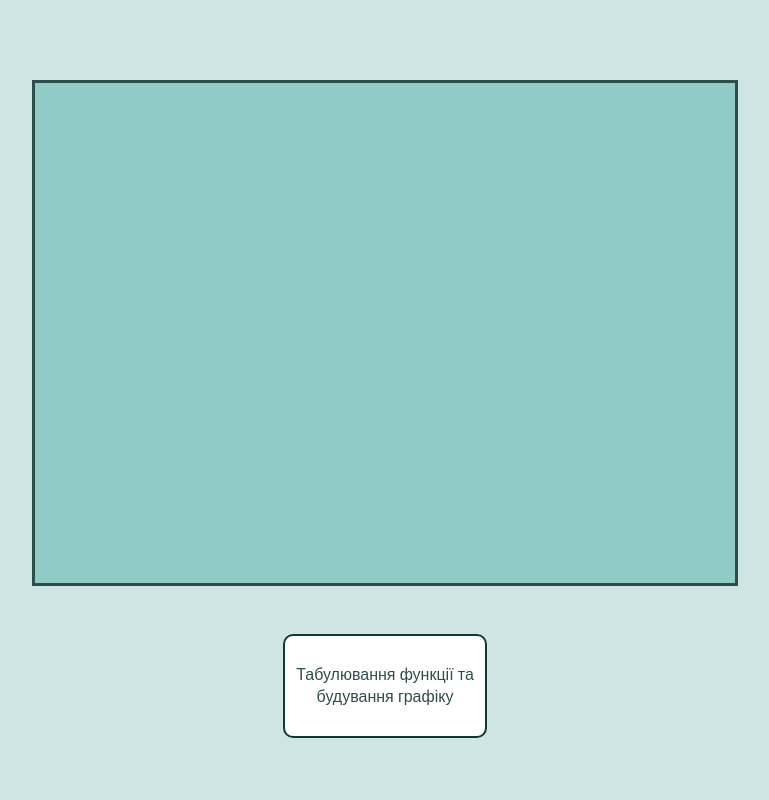
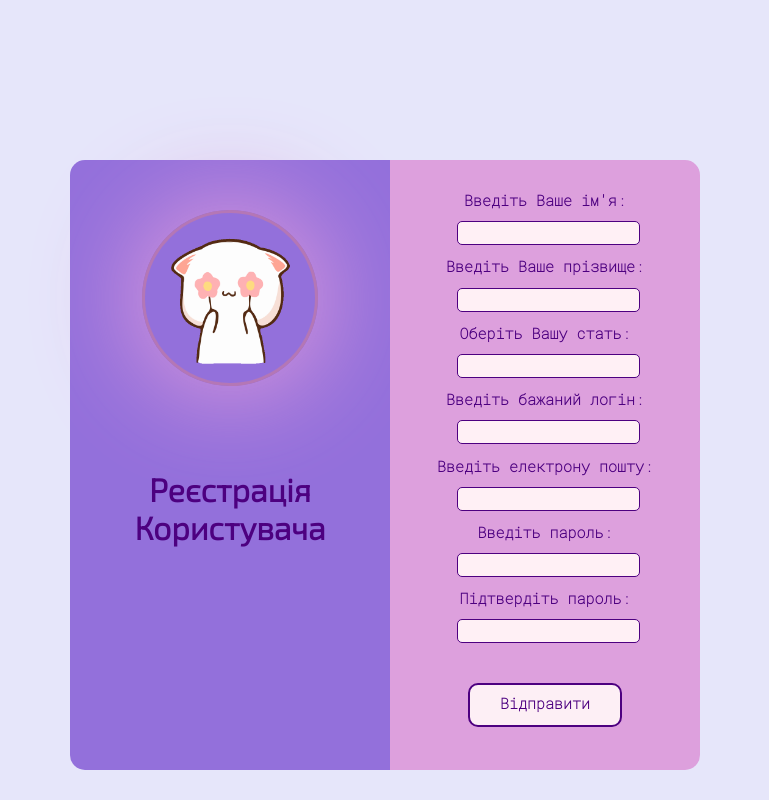
Before and after one commit to Oleg-Mukha/oleg.github.io, a plain HTML site: page index.html in a window 1280 px wide. Shown: the whole page, without its empty margins (255-1024 px from the left). Drawn offline with nearby package versions, Linux system fonts and the light colour scheme.

Commit message:
Add files via upload

```diff
--- a/index.html
+++ b/index.html
@@ -4,10 +4,35 @@
 		<link rel="stylesheet" href="style.css">
 		<link rel="shortcut icon" href="img/icon.ico">
 		<script src="script.js"></script>
-		<title>Лабораторна робота №3</title>
+		<title>Лабораторна робота №2</title>
 	</head>
 	<body>
-		<canvas id="canvas" width="700" height="500"></canvas>
-			<div class = "button" onClick="tabAndBuildFunc();">Табулювання функції та будування графіку</div>
+		<div id= "formLeft" class ="formLeft">
+			<div class="profile">
+				<img class ="user" id="image" src="img/cat.gif" alt="user"/>
+				<div class="nameReg" id="caption">Реєстрація Користувача</div>
+			</div>
+		</div>
+		<form id="formRight">
+			<div class="caption">Введіть Ваше ім'я:</div>
+			<input class="input" type="text"/>
+			<div class="caption v2">Введіть Ваше прізвище:</div>
+			<input class="input" type="text"/>
+			<div class="caption v2">Оберіть Вашу стать:</div>
+			<input class="input" list="sex"/>
+				<datalist id="sex">
+					<option>Чоловіча</option>
+					<option>Жіноча</option>
+				</datalist>
+			<div class="caption v2">Введіть бажаний логін:</div>
+			<input id="login" class="input" type="text"/>
+			<div class="caption v2">Введіть електрону пошту:</div>
+			<input class="input" type="text"/>
+			<div class="caption v2">Введіть пароль:</div>
+			<input id="password" class="input" type="text"/>
+			<div class="caption v2">Підтвердіть пароль:</div>
+			<input id="passwordConfirm" class="input" type="password"/>
+			<div class="button caption v2" onClick="checkMatch();">Відправити</div>
+		</form>
 	</body>
 </html>
--- a/script.js
+++ b/script.js
@@ -1,92 +1,31 @@
-function tabAndBuildFunc(){
-    var Xmin=prompt("Введіть мінімальне значення x:");
-    Xmin=parseFloat(Xmin);
-    var Xmax=prompt("Введіть максимальне значення x:");
-    Xmax=parseFloat(Xmax);
-    var dx=prompt("Введіть крок: ");
-    dx=parseFloat(dx);
-    alert("УВАГА! Результат табулювання функції виводиться в консоль!")
-    var y= function(x) {return Math.exp(0.2*Math.pow(x, 2))};
-    var x=Xmin + dx;
+function checkMatch(){
+  let login = document.getElementById("login").value;
+  let password = document.getElementById("password").value;
 
-	console.log("Табулювання функції Y(x) = e^(0.2*x^2):");
-
-// Три вида циклів:
-// 1) method using 'for'
-
-  	for (let x = Xmin; x <= Xmax; x += dx)
-    console.log(`Y(${x}): ${y(x)}`);
-
-/* 2) method using 'do-while'
-
-    do{
-      y=tabFunc(Xmin, Xmax, x);
-       console.log("Y(" + x + ") = " + y + "");
-      x=x+dx;
-}while(x<=Xmax);
-
-
-	3) method using 'while'
-
-    while(x<=Xmax){
-      y=tabFunc(Xmin, Xmax, x);
-      console.log("Y(",x,") = ",y,"");
-      x=x+dx;
-    }*/
-
-var canvas = document.getElementById("canvas");
-var ctx = canvas.getContext("2d");
-
-var canvasWidth = canvas.clientWidth;
-var canvasHeight = canvas.clientHeight;
-
-// Встановлення розміру клітин
-
-var scaleX = 50;
-var scaleY = 50;
-
-// Будування клітин
-
-ctx.strokeStyle = "#cef2ee";
-ctx.beginPath();
-for (let  i = 0; i <= canvasWidth; i = i + scaleX){
-  ctx.moveTo(i, 0);
-  ctx.lineTo(i, canvasHeight);
+  if(login == password){
+    alert("Помилка!");
+    document.body.style.backgroundColor = "#ffbfbf";
+    document.getElementById("formLeft").style.backgroundColor = '#a34848';
+    document.getElementById("formRight").style.backgroundColor = '#c97575';
+    document.getElementById("caption").style.color = '#591111';
+    document.getElementById("login").style.backgroundColor = '#e34444';
+    document.getElementById("password").style.backgroundColor = '#e34444';
+    document.getElementById("image").style.border = '3px solid #9e2626';
+    document.getElementById("image").style.boxShadow = '0px 0px 100px 10px #de2626';
+    document.getElementById("image").src="img/wrongcat.gif";
+    document.getElementById("caption").innerHTML="Помилка: логін повинен відрізнятися від пароля";
+  }
+  else{
+    alert("Все добре, продовжіть реєстрацію!");
+    document.body.style.backgroundColor = "#b0ffd9";
+    document.getElementById("formLeft").style.backgroundColor = '#1a7a4b';
+    document.getElementById("formRight").style.backgroundColor = '#79c7a1';
+    document.getElementById("caption").style.color = '#153622';
+    document.getElementById("login").style.backgroundColor = '#FFF0F5';
+    document.getElementById("password").style.backgroundColor = '#FFF0F5';
+    document.getElementById("image").style.border = '3px solid #038545';
+    document.getElementById("image").style.boxShadow = '0px 0px 100px 10px #04c969';
+    document.getElementById("image").src="img/rightcat.gif";
+    document.getElementById("caption").innerHTML="Все добре! Продовжіть реєстрацію";
+  }
 }
-for(let i = 0; i <= canvasHeight; i = i + scaleY){
-  ctx.moveTo(0, i);
-  ctx.lineTo(canvasWidth, i);
-}
-ctx.stroke();
-
-// Будування головних осей декартової системи, встановлення напряму осей (x, y), встановлення розмітки (1, 1)
-
-var xAxis = Math.round(canvasWidth/scaleX/2) * scaleX;
-var yAxis = Math.round(canvasHeight/scaleY/2) * scaleY;
-
-ctx.font = `${16}px Nunito`;
-ctx.strokeStyle = "#132e2b";
-ctx.beginPath();
-ctx.moveTo(xAxis, 0);
-ctx.lineTo(xAxis, canvasHeight);
-ctx.fillText('1', canvasHeight - 140, xAxis - 145);
-ctx.fillText('1', canvasHeight - 105, xAxis - 115);
-ctx.fillText('Y', canvasHeight - 140, xAxis - 330);
-
-ctx.moveTo(0, yAxis);
-ctx.lineTo(canvasWidth, yAxis);
-ctx.fillText('X', canvasWidth - 20, yAxis - 10);
-
-ctx.stroke();
-ctx.closePath();
-
-// Будування графіку
-
-ctx.fillStyle = "#126b61";
-for (let i = 0; i <= canvasWidth; i++){
-  const x = (i - xAxis) / scaleX;
-  const y = Math.exp(0.2*Math.pow(x, 2));
-  ctx.fillRect(x * scaleX + xAxis, yAxis - scaleY * y, 4, 4);
-}
-ctx.fillText('1', canvasHeight - 140, xAxis - 150);
-}
--- a/style.css
+++ b/style.css
@@ -1,39 +1,79 @@
-@import url('https://fonts.googleapis.com/css2?family=Nunito&display=swap');
+@import url('https://fonts.googleapis.com/css2?family=Exo+2:wght@300&family=Roboto+Mono:wght@100&display=swap');
 
-body{
-  background-color: #cfe5e3;
+body {
+  background: #E6E6FA;
+  display: flex;
+  justify-content: center;
+  margin-top: 10rem;
 }
-
-#canvas {
-display: block;
-border: 3px solid #2c4f4b;
-margin-top: 5rem;
-margin-left: auto;
-margin-right: auto;
-background: #8fccc5;
+form {
+  float: left;
+  background-color: #DDA0DD;
+  padding: 30px;
+  height: 550px;
+  width: 250px;
+  border-radius: 0 15px 15px 0;
 }
-
+.nameReg{
+  font-size: 32px;
+  font-weight: bold;
+  margin-top: 5rem;
+	font-family: 'Exo 2', sans-serif;
+	color: #4d0080;
+}
+.caption{
+  text-align: center;
+  font-size: 15px;
+  font-weight: bold;
+  font-family: 'Roboto Mono', monospace;
+  color: #4d0080;
+}
+.v2{
+  margin-top: 0.7rem;
+}
+.input{
+  background-color: #FFF0F5;
+  border: 1px solid #4d0080;
+  height: 20px;
+  border-radius: 5px;
+  margin-top: 0.7rem;
+  margin-left: 2.3rem;
+}
+.formLeft {
+  height: 610px;
+  width: 320px;
+  background: #9370DB;
+  border-radius: 15px 0 0 15px;
+}
+.profile {
+  height: 510px;
+  text-align: center;
+  padding: 50px;
+}
+.user{
+  padding: 10px;
+	border: 3px solid #b477b6;
+  box-shadow: 0px 0px 100px 10px #da98dc;
+	border-radius: 150px;
+	width: 150px;
+	height: 150px;
+}
 .button{
-  height: 100px;
-  width: 200px;
-  border: 2px solid #0c3b35;
-  border-radius: 10px;
-  display: flex;
-  align-items: center;
-  text-align: center;
-  margin-top: 3rem;
+  line-height: 2.3rem;
+  margin-top: 2.5rem;
+  width: 150px;
+  height: 40px;
   margin-left: auto;
   margin-right: auto;
-  background-color: white;
-  color: #2c4f4b;
-  font-family: 'Nunito', sans-serif;
+  background: #fdeff5;
+  border-radius: 10px;
+  border: 2px solid #4d0080;
   transition: 1s;
 }
-
 .button:hover{
   cursor: pointer;
-  transition-duration: 0.7s;
-  box-shadow: 0px 0px 50px 10px #8fccc5;
-  background: #2c4f4b;
+  transition-duration: 1s;
+  box-shadow: 0px 0px 50px 10px #975cd8;
+  background: #4d0080;
   color: #fdeff5;
 }
```
Also changed, not shown: img/icon.ico.
